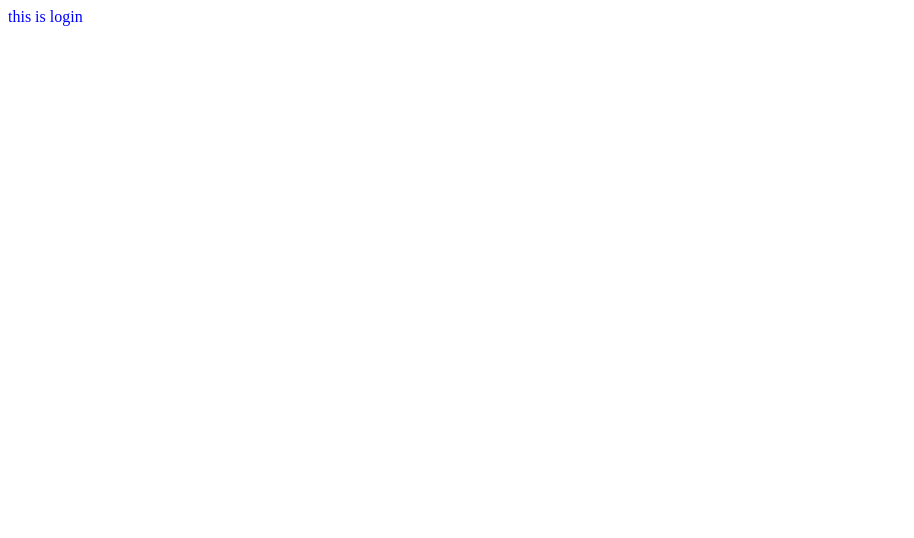
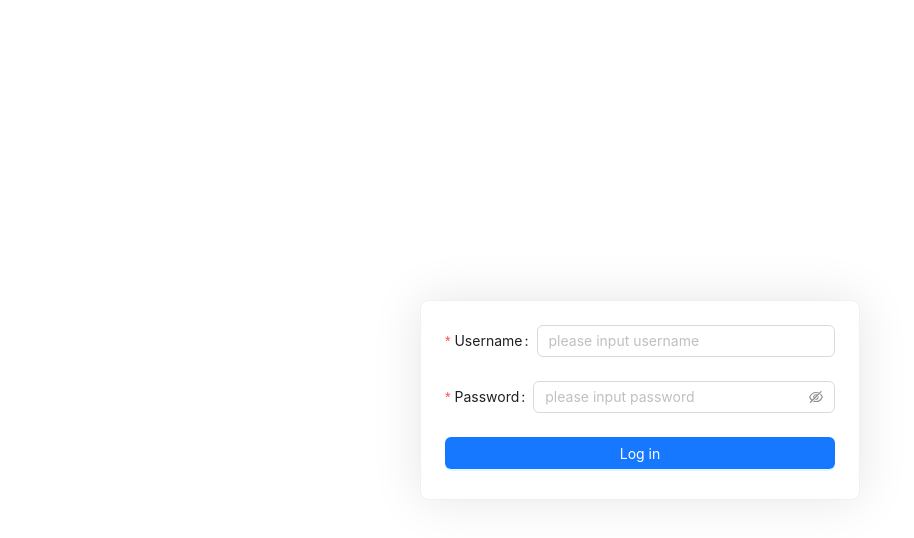
Before and after one commit to KyleAndKelly/ArticleHub-React, a React (Create React App) app: page /Login in a window 1280 px wide. Shown: the top 538 px of the page, without its empty margins (0-914 px from the left). Built offline with nearby package versions, Linux system fonts and the light colour scheme.

Commit message:
build login page

```diff
--- a/src/pages/Login/index.js
+++ b/src/pages/Login/index.js
@@ -1,4 +1,63 @@
+import './index.scss'
+import React from 'react';
+import { Card,Button, Checkbox, Form, Input } from 'antd';
+
+const onFinish = (values) => {
+    console.log('Success:', values);
+  };
+  const onFinishFailed = (errorInfo) => {
+    console.log('Failed:', errorInfo);
+  };
 const Login = () => {
-    return <div>this is login</div>
+    return  <div className="login">
+
+    <Card
+      className="login-container"
+    >
+  <Form
+    name="basic"
+    initialValues={{
+      remember: true,
+    }}
+    onFinish={onFinish}
+    onFinishFailed={onFinishFailed}
+    autoComplete="off"
+    validateTrigger={['onBlur']}
+  >
+  <Form.Item
+      label="Username"
+      name="username"
+
+      rules={[
+        {
+          required: true,
+          message: 'Please input your username!',
+        },
+      ]}
+    >
+      <Input placeholder= "please input username" />
+    </Form.Item>
+
+    <Form.Item
+      label="Password"
+      name="password"
+      rules={[
+        {
+          required: true,
+          message: 'Please input your password!',
+        },
+      ]}
+    >
+      <Input.Password placeholder= "please input password"/>
+    </Form.Item>
+
+    <Form.Item label={null}>
+      <Button block type="primary" htmlType="submit">
+        Log in
+      </Button>
+    </Form.Item>
+  </Form>
+  </Card>
+    </div>
   }
   export default Login
--- /dev/null
+++ b/src/pages/Login/index.scss
@@ -0,0 +1,23 @@
+.login {
+    width: 100%;
+    height: 100%;
+    position: absolute;
+    left: 0;
+    top: 0;
+
+
+
+    .login-container {
+      width: 440px;
+      height: 200px;
+      position: absolute;
+      left: 50%;
+      top: 50%;
+      transform: translate(-50%, -50%);
+      box-shadow: 0 0 50px rgb(0 0 0 / 10%);
+    }
+
+    .login-checkbox-label {
+      color: #1890ff;
+    }
+  }
```
